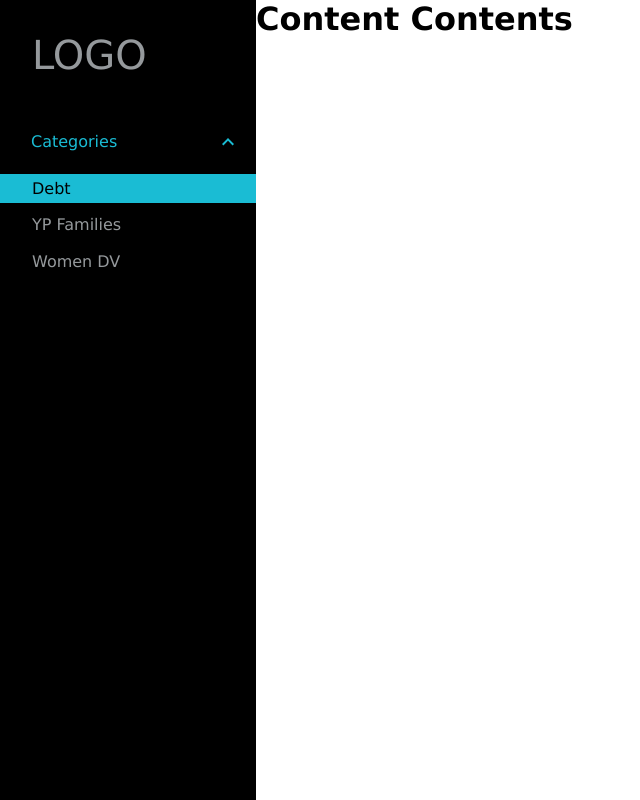
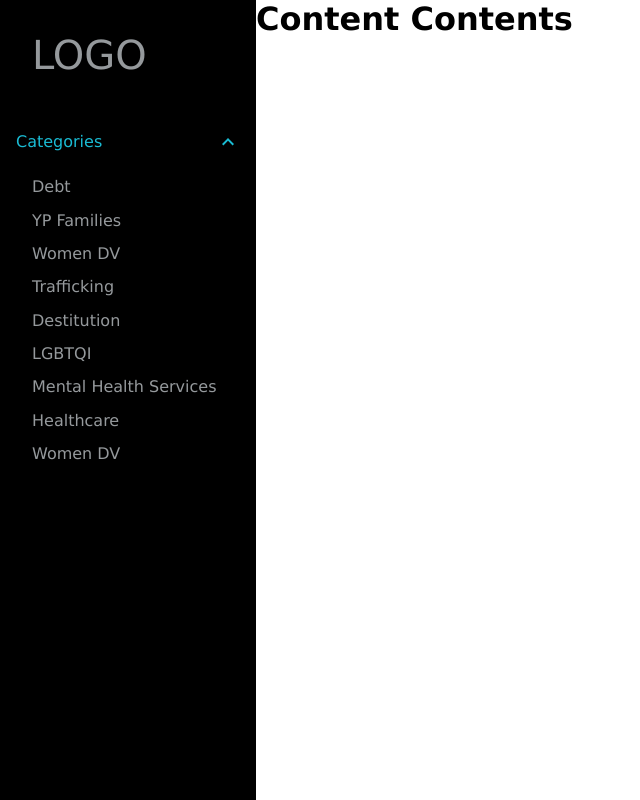
Before and after one commit to wonmaungthein/directory-of-services, a React (Create React App) app in the folder directory-of-services/: page / in a window 1280 px wide. Both pictures are taken after a click on the button 228 px from the left and 142 px from the top of the page. Shown: the whole page, without its empty margins (0-640 px from the left). Built offline with nearby package versions, Linux system fonts and the light colour scheme.

Commit message:
removed const style and added list of categories

```diff
--- a/directory-of-services/src/Components/Categories/Categories.js
+++ b/directory-of-services/src/Components/Categories/Categories.js
@@ -3,29 +3,10 @@ import { List, ListItem } from 'material-ui/List';
 import { Link } from "react-router-dom";
 import './categories.css'
 
-const styles = {
-    active: {
-        background: '#1abcd4',
-        color: '#000'
-    },
-    defualt: {
-        background: 'transparent',
-        color: '#95999c'
-    },
-    categoryState: {
-        color: '#1abcd4',
-        marginLeft: '15px',
-    }
-}
-
 export default class Categories extends React.Component {
 
     state = {
         open: false,
-        one: true,
-        two: false,
-        three: false,
-        categoryState: false
     };
 
     render() {
@@ -33,40 +14,18 @@ export default class Categories extends React.Component {
             <div>
                 <List className="categories">
                     <ListItem className="category"
-                        style={this.state.categoryState === false ? styles.categoryState : styles.defualt}
                         primaryText="Categories"
                         initiallyOpen={false}
                         nestedItems={[
-                            <Link
-                                onClick={() => {
-                                    this.setState({
-                                        one: true,
-                                        two: false,
-                                        three: false,
-                                    })
-                                }}
-                                style={this.state.one === false ? styles.defualt : styles.active}
-                                to="/debt">Debt</Link>,
-                            <Link
-                                onClick={() => {
-                                    this.setState({
-                                        one: false,
-                                        two: true,
-                                        three: false,
-                                    })
-                                }}
-                                style={this.state.two === false ? styles.defualt : styles.active}
-                                to="/ypfamilies">YP Families</Link>,
-                            <Link
-                                onClick={() => {
-                                    this.setState({
-                                        one: false,
-                                        two: false,
-                                        three: true,
-                                    })
-                                }}
-                                style={this.state.three === false ? styles.defualt : styles.active}
-                                to="/womendv">Women DV</Link>
+                            <Link to="/debt">Debt</Link>,
+                            <Link to="/ypfamilies">YP Families</Link>,
+                            <Link to="/womendv">Women DV</Link>,
+                            <Link to="/trafficking">Trafficking</Link>,
+                            <Link to="/destitution">Destitution</Link>,
+                            <Link to="/lgbtqi">LGBTQI</Link>,
+                            <Link to="/mentalhealthservices">Mental Health Services</Link>,
+                            <Link to="/healthcare">Healthcare</Link>,
+                            <Link to="/womendv">Women DV</Link>
                         ]}
                     />
                 </List>
--- a/directory-of-services/src/Components/Categories/categories.css
+++ b/directory-of-services/src/Components/Categories/categories.css
@@ -4,7 +4,7 @@
 .categories a{
     display: block;
     text-decoration: none;
-    padding: .3em .3em .3em 2em;
+    padding: .2em .2em .2em 2em;
     margin-bottom: .5em;
     color: #95999c;
 }
@@ -13,5 +13,5 @@
 }
 .category{
     margin-left: 15px;
-    color: #1abcd4
+    color: #1abcd4 !important
 }
```
